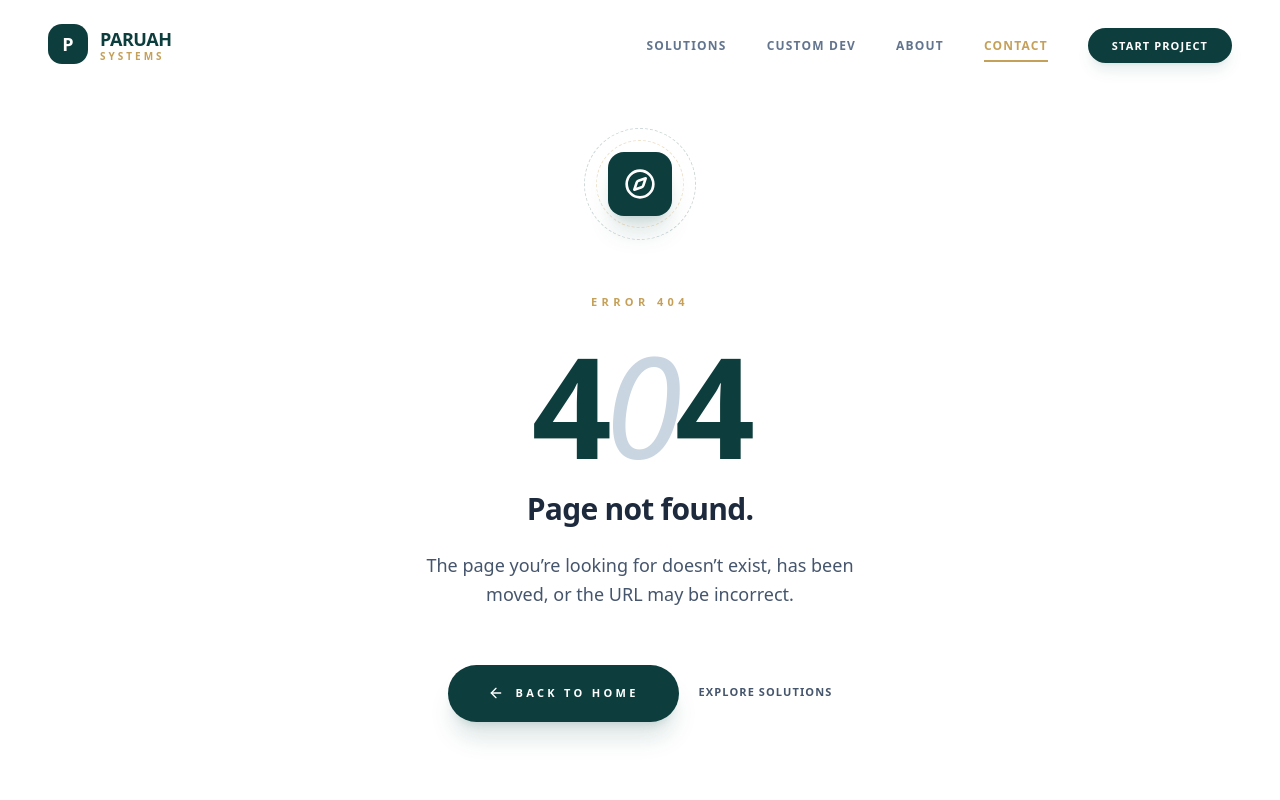
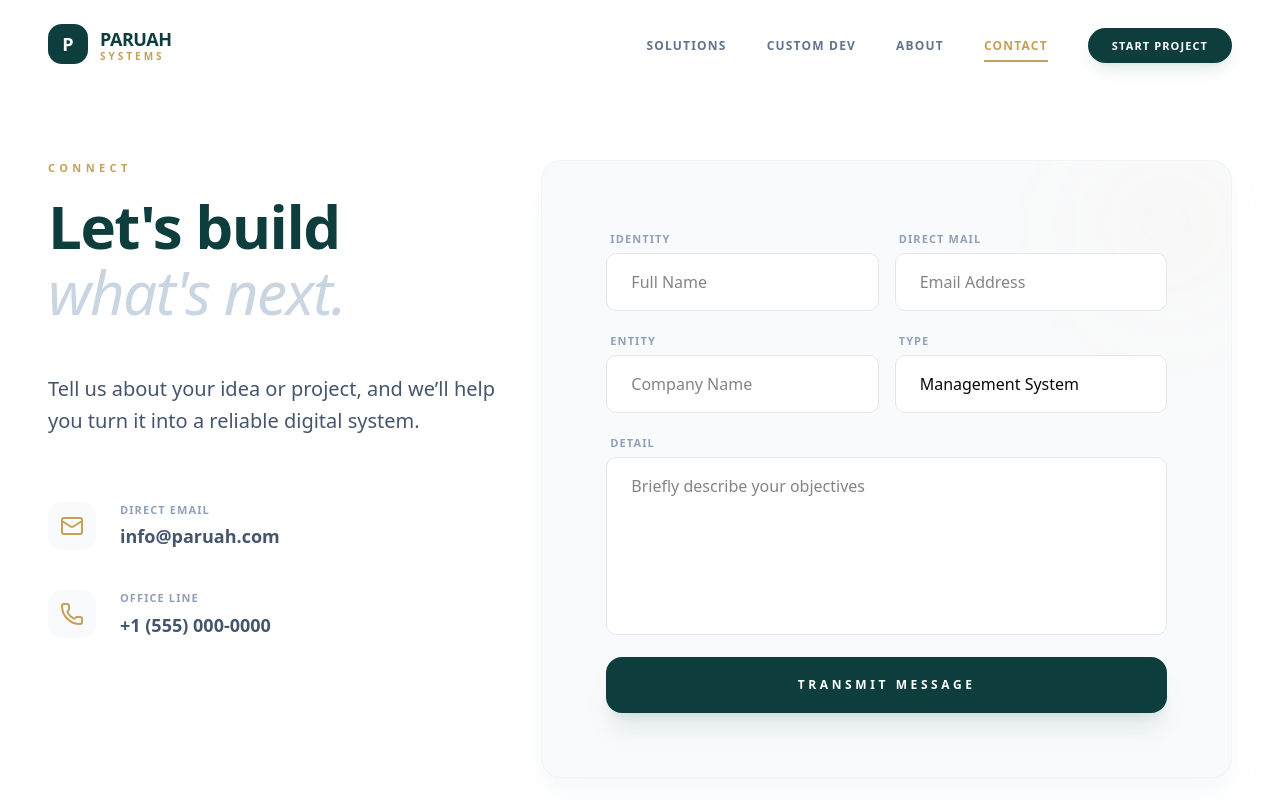
Before and after one commit to elpah/paruah-systems, a React (Vite) app: page /contact in a window 1280 px wide. Shown: the top 800 px of the page. Built offline with nearby package versions, Linux system fonts and the light colour scheme; a web font is replaced by a local one.

Commit message:
feat: created contact page

```diff
--- a/src/App.tsx
+++ b/src/App.tsx
@@ -7,7 +7,7 @@ import NotFound from './pages/NotFound';
 import Home from './pages/Home';
 
 const About = lazy(() => import('./pages/About'));
-// const Contact = lazy(() => import('./pages/Contact'));
+const Contact = lazy(() => import('./pages/Contact'));
 // const Solutions = lazy(() => import('./pages/Solutions'));
 // const CustomDev = lazy(() => import('./pages/CustomDev'));
 
@@ -32,11 +32,11 @@ function App() {
           <Routes>
             <Route path="/" element={<Home />} />
             <Route path="/about" element={<About />} />
+            <Route path="/contact" element={<Contact />} />
 
+            <Route path="*" element={<NotFound />} />
+            {/*
 
-              <Route path="*" element={<NotFound />} />
-            {/*
-            <Route path="/contact" element={<Contact />} />
             <Route path="/solutions" element={<Solutions />} />
             <Route path="/custom" element={<CustomDev />} />
           */}
--- /dev/null
+++ b/src/pages/Contact.tsx
@@ -0,0 +1,151 @@
+import { motion } from 'framer-motion';
+import { Mail, Phone, CheckCircle2 } from 'lucide-react';
+import { useState } from 'react';
+
+const Contact = () => {
+  const [submitted, setSubmitted] = useState(false);
+  const handleSubmit = (e: React.FormEvent) => {
+    e.preventDefault();
+    setSubmitted(true);
+  };
+  return (
+    <div className="pt-40 pb-24 bg-white">
+      <div className="max-w-[1400px] mx-auto px-6 md:px-12">
+        <div className="grid grid-cols-1 lg:grid-cols-12 ">
+          <div className="lg:col-span-5 mb-20">
+            <span className="text-[11px] font-bold uppercase tracking-[0.4em] text-[#C5A059] mb-4 block">
+              Connect
+            </span>
+            <h1 className="text-6xl font-bold text-[#0D3D3D] tracking-tight leading-[1.1] mb-4 md:mb-12">
+              Let's build <br />{' '}
+              <span className="text-slate-300 italic font-light">what's next.</span>
+            </h1>
+            <p className="text-lg md:text-xl text-slate-600 leading-relaxed mb-16 max-w-md">
+              Tell us about your idea or project, and we’ll help you turn it into a reliable digital
+              system.
+            </p>
+
+            <div className="space-y-10">
+              <div className="flex items-start gap-6">
+                <div className="w-12 h-12 rounded-xl bg-slate-50 flex items-center justify-center text-[#C5A059] shrink-0">
+                  <Mail size={24} />
+                </div>
+                <div>
+                  <h4 className="text-[11px] font-bold uppercase tracking-[0.1em] text-slate-400 mb-1">
+                    Direct Email
+                  </h4>
+                  <p className="text-lg font-semibold text-slate-600">info@paruah.com</p>
+                </div>
+              </div>
+              <div className="flex items-start gap-6">
+                <div className="w-12 h-12 rounded-xl bg-slate-50 flex items-center justify-center text-[#C5A059] shrink-0">
+                  <Phone size={24} />
+                </div>
+                <div>
+                  <h4 className="text-[11px] font-bold uppercase tracking-[0.1em] text-slate-400 mb-1">
+                    Office Line
+                  </h4>
+                  <p className="text-lg font-semibold text-slate-600">+1 (555) 000-0000</p>
+                </div>
+              </div>
+            </div>
+          </div>
+
+          <div className="lg:col-span-7">
+            <div className="bg-[#F9FAFB] px-4 py-12 md:p-16 rounded-[20px] border border-slate-100 shadow-xl shadow-slate-100/50 relative overflow-hidden">
+              {submitted ? (
+                <motion.div
+                  initial={{
+                    opacity: 0,
+                  }}
+                  animate={{
+                    opacity: 1,
+                  }}
+                  className="text-center py-20"
+                >
+                  <div className="w-20 h-20 bg-green-50 text-green-500 rounded-full flex items-center justify-center mx-auto mb-8">
+                    <CheckCircle2 size={40} />
+                  </div>
+                  <h3 className="text-3xl font-bold text-slate-900 mb-4">Inquiry Received</h3>
+                  <p className="text-slate-600">
+                    One of our engineers will be in touch within 24 hours.
+                  </p>
+                </motion.div>
+              ) : (
+                <form onSubmit={handleSubmit} className="space-y-4 relative z-10">
+                  <div className="grid grid-cols-1 md:grid-cols-2 gap-4">
+                    <div className="space-y-2">
+                      <label className="text-[11px] font-bold uppercase tracking-widest text-slate-400 ml-1">
+                        Identity
+                      </label>
+                      <input
+                        type="text"
+                        required
+                        placeholder="Full Name"
+                        className="w-full bg-white  py-3  mt-1 px-3 lg:px-6 lg:py-4 rounded-lg border border-slate-200 focus:border-[#0D3D3D] focus:ring-1 focus:ring-[#0D3D3D] outline-none transition-all font-medium"
+                      />
+                    </div>
+                    <div className="space-y-2">
+                      <label className="text-[11px] font-bold uppercase tracking-widest text-slate-400 ml-1">
+                        Direct Mail
+                      </label>
+                      <input
+                        type="email"
+                        required
+                        placeholder="Email Address"
+                        className="w-full bg-white  mt-1 px-3 lg:px-6 py-3  lg:py-4  rounded-lg  border border-slate-200 focus:border-[#0D3D3D] focus:ring-1 focus:ring-[#0D3D3D] outline-none transition-all font-medium"
+                      />
+                    </div>
+                  </div>
+                  <div className="grid grid-cols-1 md:grid-cols-2 gap-4">
+                    <div className="space-y-2">
+                      <label className="text-[11px] font-bold uppercase tracking-widest text-slate-400 ml-1">
+                        Entity
+                      </label>
+                      <input
+                        type="text"
+                        placeholder="Company Name"
+                        className="w-full bg-white  mt-1 px-3 lg:px-6 py-3  lg:py-4 rounded-lg  border border-slate-200 focus:border-[#0D3D3D] focus:ring-1 focus:ring-[#0D3D3D] outline-none transition-all font-medium"
+                      />
+                    </div>
+                    <div className="space-y-2">
+                      <label className="text-[11px] font-bold uppercase tracking-widest text-slate-400 ml-1">
+                        Type
+                      </label>
+                      <select className="w-full  mt-1 bg-white px-3 lg:px-6 py-3  lg:py-4 rounded-lg  border border-slate-200 focus:border-[#0D3D3D] focus:ring-1 focus:ring-[#0D3D3D] outline-none transition-all font-medium appearance-none">
+                        <option>Management System</option>
+                        <option>SaaS Platform</option>
+                        <option>Mobile Engineering</option>
+                        <option>Other Transformation</option>
+                      </select>
+                    </div>
+                  </div>
+                  <div className="space-y-2">
+                    <label className="text-[11px] font-bold uppercase tracking-widest text-slate-400 ml-1">
+                      Detail
+                    </label>
+                    <textarea
+                      rows={6}
+                      required
+                      placeholder="Briefly describe your objectives"
+                      className="w-full bg-white  mt-1 px-3 lg:px-6 py-3  lg:py-4 rounded-lg border border-slate-200 focus:border-[#0D3D3D] focus:ring-1 focus:ring-[#0D3D3D] outline-none transition-all font-medium resize-none"
+                    ></textarea>
+                  </div>
+                  <button
+                    type="submit"
+                    className="w-full py-5 bg-[#0D3D3D] text-white text-xs font-bold uppercase tracking-[0.3em] rounded-2xl hover:bg-slate-900 transition-all shadow-xl shadow-teal-900/10 active:scale-95"
+                  >
+                    Transmit Message
+                  </button>
+                </form>
+              )}
+              <div className="absolute top-0 right-0 w-32 h-32 bg-[#C5A059]/5 blur-[60px] rounded-full" />
+            </div>
+          </div>
+        </div>
+      </div>
+    </div>
+  );
+};
+
+export default Contact;
```
